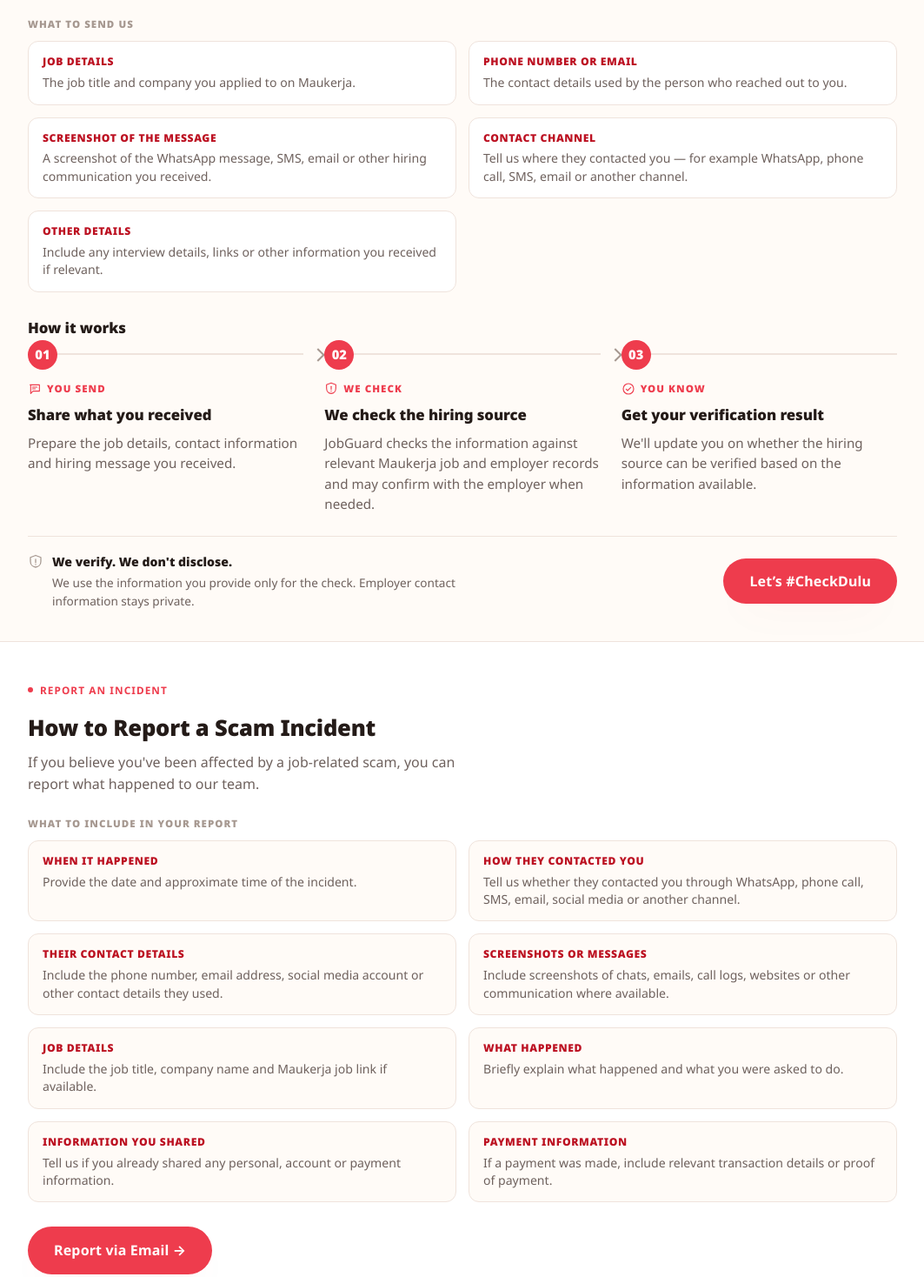
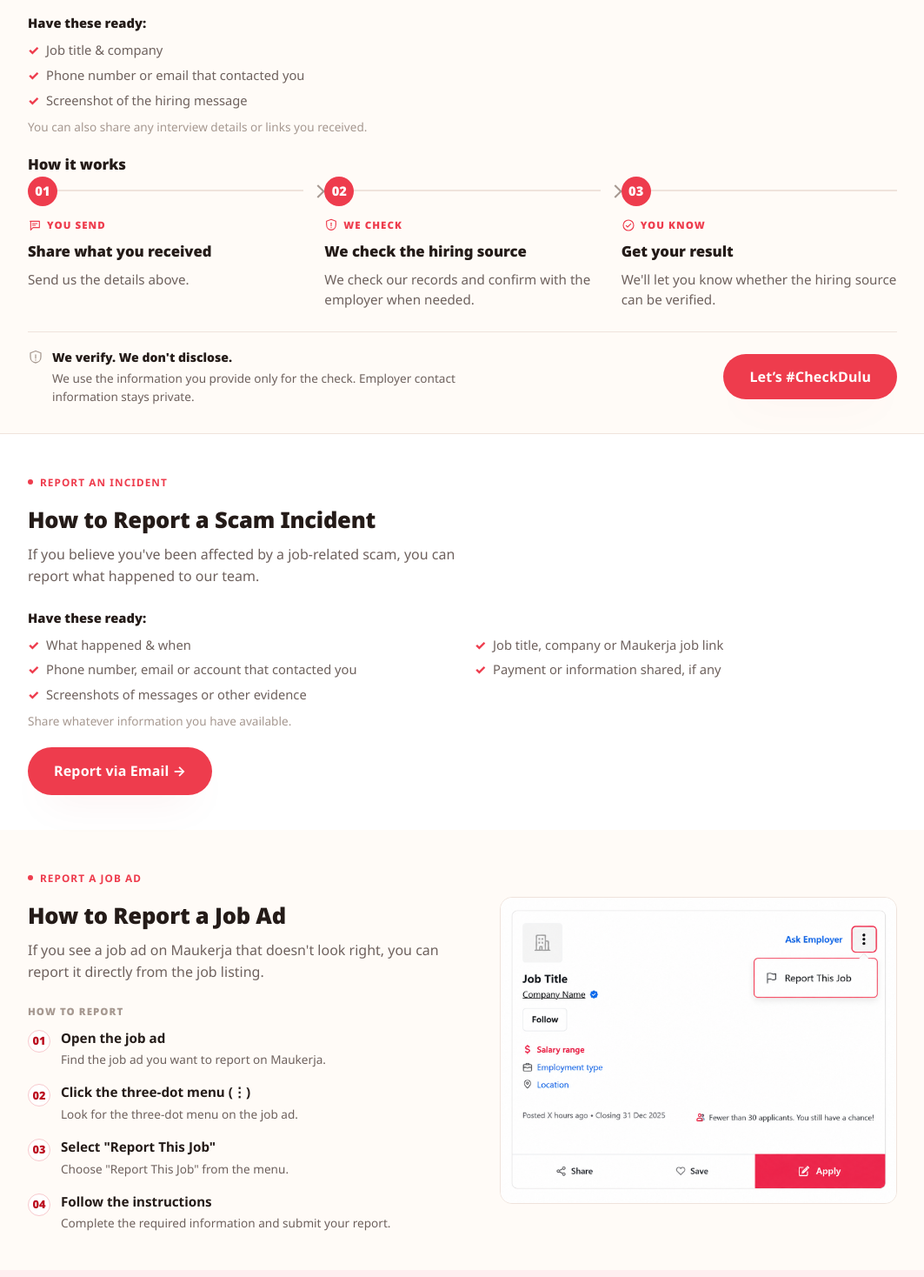
Before and after one commit to jeffrazi95/maukerja-safety-centre, a plain HTML site: page index.html in a window 1280 px wide. Shown: the part 1286-2754 px from the top of the page at 87% size, without its empty margins (108-1171 px from the left). Drawn offline with Linux system fonts and the light colour scheme.

Commit message:
Compact Verify and Report Incident sections into simple full-width checklists (no cards, no illustration reserve)

```diff
--- a/index.html
+++ b/index.html
@@ -397,7 +397,7 @@
   .btn-outline:hover { background: var(--red-tint); transform: translateY(-1px); }
 
   .steps {
-    padding-block: 36px;
+    padding-block: 32px;
     background: var(--paper);
     border-top: 1px solid var(--border);
     border-bottom: 1px solid var(--border);
@@ -709,41 +709,57 @@
     color: var(--ink-faint);
   }
 
-  .info-checklist {
-    display: grid;
-    grid-template-columns: 1fr;
-    gap: 12px;
-    margin: 0 0 28px;
+  .ready-checklist {
+    margin: 0 0 20px;
+  }
+
+  .ready-checklist-label {
+    margin: 0 0 8px;
+    font-size: 0.92rem;
+    font-weight: 800;
+    color: var(--ink);
+  }
+
+  .ready-checklist ul {
+    margin: 0 0 8px;
+    padding: 0;
+    list-style: none;
+    display: flex;
+    flex-direction: column;
+    gap: 6px;
+  }
+
+  .ready-checklist li {
+    display: flex;
+    align-items: baseline;
+    gap: 8px;
+    font-size: 0.92rem;
+    color: var(--ink-soft);
+  }
+
+  .ready-checklist li .check {
+    flex-shrink: 0;
+    color: var(--red);
+    font-weight: 800;
+  }
+
+  .ready-checklist .note {
+    margin: 0;
+    font-size: 0.85rem;
+    color: var(--ink-faint);
   }
 
   @media (min-width: 640px) {
-    .info-checklist { grid-template-columns: repeat(2, 1fr); gap: 14px; }
-  }
-
-  .info-checklist-item {
-    padding: 14px 16px;
-    border: 1px solid var(--border);
-    border-radius: 12px;
-  }
-
-  .steps .info-checklist-item { background: var(--paper-raised); }
-  .report-detail .info-checklist-item { background: var(--paper); }
-
-  .info-checklist-item .label {
-    display: block;
-    margin: 0 0 4px;
-    font-size: 0.76rem;
-    font-weight: 800;
-    letter-spacing: 0.05em;
-    text-transform: uppercase;
-    color: var(--red-deep);
-  }
-
-  .info-checklist-item p {
-    margin: 0;
-    font-size: 0.88rem;
-    color: var(--ink-soft);
-    line-height: 1.45;
+    .ready-checklist.two-col ul {
+      display: block;
+      columns: 2;
+      column-gap: 28px;
+    }
+
+    .ready-checklist.two-col li {
+      break-inside: avoid;
+      margin-bottom: 6px;
+    }
   }
 
   .mini-steps {
@@ -1295,28 +1311,14 @@
       <h2>IsItLegit?</h2>
       <p class="section-explainer">Not sure who contacted you about a job you applied for on Maukerja? JobGuard can help check whether the contact is associated with the employer.</p>
 
-      <p class="mini-label">What to Send Us</p>
-      <div class="info-checklist">
-        <div class="info-checklist-item">
-          <span class="label">Job Details</span>
-          <p>The job title and company you applied to on Maukerja.</p>
-        </div>
-        <div class="info-checklist-item">
-          <span class="label">Phone Number or Email</span>
-          <p>The contact details used by the person who reached out to you.</p>
-        </div>
-        <div class="info-checklist-item">
-          <span class="label">Screenshot of the Message</span>
-          <p>A screenshot of the WhatsApp message, SMS, email or other hiring communication you received.</p>
-        </div>
-        <div class="info-checklist-item">
-          <span class="label">Contact Channel</span>
-          <p>Tell us where they contacted you — for example WhatsApp, phone call, SMS, email or another channel.</p>
-        </div>
-        <div class="info-checklist-item">
-          <span class="label">Other Details</span>
-          <p>Include any interview details, links or other information you received if relevant.</p>
-        </div>
+      <div class="ready-checklist">
+        <p class="ready-checklist-label">Have these ready:</p>
+        <ul>
+          <li><span class="check">&check;</span> Job title &amp; company</li>
+          <li><span class="check">&check;</span> Phone number or email that contacted you</li>
+          <li><span class="check">&check;</span> Screenshot of the hiring message</li>
+        </ul>
+        <p class="note">You can also share any interview details or links you received.</p>
       </div>
 
       <h3 class="process-heading">How it works</h3>
@@ -1328,7 +1330,7 @@
             <span class="step-label">You Send</span>
           </div>
           <h3>Share what you received</h3>
-          <p>Prepare the job details, contact information and hiring message you received.</p>
+          <p>Send us the details above.</p>
         </div>
         <div class="step">
           <span class="num">02</span>
@@ -1337,7 +1339,7 @@
             <span class="step-label">We Check</span>
           </div>
           <h3>We check the hiring source</h3>
-          <p>JobGuard checks the information against relevant Maukerja job and employer records and may confirm with the employer when needed.</p>
+          <p>We check our records and confirm with the employer when needed.</p>
         </div>
         <div class="step">
           <span class="num">03</span>
@@ -1345,8 +1347,8 @@
             <svg class="step-icon" viewBox="0 0 24 24" fill="none" aria-hidden="true"><circle cx="12" cy="12" r="9" stroke="currentColor" stroke-width="1.7"/><path d="M8 12.5l2.5 2.5L16 9.5" stroke="currentColor" stroke-width="1.7" stroke-linecap="round" stroke-linejoin="round"/></svg>
             <span class="step-label">You Know</span>
           </div>
-          <h3>Get your verification result</h3>
-          <p>We'll update you on whether the hiring source can be verified based on the information available.</p>
+          <h3>Get your result</h3>
+          <p>We'll let you know whether the hiring source can be verified.</p>
         </div>
       </div>
 
@@ -1370,40 +1372,16 @@
       <span class="eyebrow">Report an Incident</span>
       <h2>How to Report a Scam Incident</h2>
       <p class="lede-text">If you believe you've been affected by a job-related scam, you can report what happened to our team.</p>
-      <p class="mini-label">What to Include in Your Report</p>
-      <div class="info-checklist">
-        <div class="info-checklist-item">
-          <span class="label">When It Happened</span>
-          <p>Provide the date and approximate time of the incident.</p>
-        </div>
-        <div class="info-checklist-item">
-          <span class="label">How They Contacted You</span>
-          <p>Tell us whether they contacted you through WhatsApp, phone call, SMS, email, social media or another channel.</p>
-        </div>
-        <div class="info-checklist-item">
-          <span class="label">Their Contact Details</span>
-          <p>Include the phone number, email address, social media account or other contact details they used.</p>
-        </div>
-        <div class="info-checklist-item">
-          <span class="label">Screenshots or Messages</span>
-          <p>Include screenshots of chats, emails, call logs, websites or other communication where available.</p>
-        </div>
-        <div class="info-checklist-item">
-          <span class="label">Job Details</span>
-          <p>Include the job title, company name and Maukerja job link if available.</p>
-        </div>
-        <div class="info-checklist-item">
-          <span class="label">What Happened</span>
-          <p>Briefly explain what happened and what you were asked to do.</p>
-        </div>
-        <div class="info-checklist-item">
-          <span class="label">Information You Shared</span>
-          <p>Tell us if you already shared any personal, account or payment information.</p>
-        </div>
-        <div class="info-checklist-item">
-          <span class="label">Payment Information</span>
-          <p>If a payment was made, include relevant transaction details or proof of payment.</p>
-        </div>
+      <div class="ready-checklist two-col">
+        <p class="ready-checklist-label">Have these ready:</p>
+        <ul>
+          <li><span class="check">&check;</span> What happened &amp; when</li>
+          <li><span class="check">&check;</span> Phone number, email or account that contacted you</li>
+          <li><span class="check">&check;</span> Screenshots of messages or other evidence</li>
+          <li><span class="check">&check;</span> Job title, company or Maukerja job link</li>
+          <li><span class="check">&check;</span> Payment or information shared, if any</li>
+        </ul>
+        <p class="note">Share whatever information you have available.</p>
       </div>
       <a href="mailto:[OFFICIAL REPORTING EMAIL]" class="btn btn-primary">Report via Email &rarr;</a>
     </div>
```
